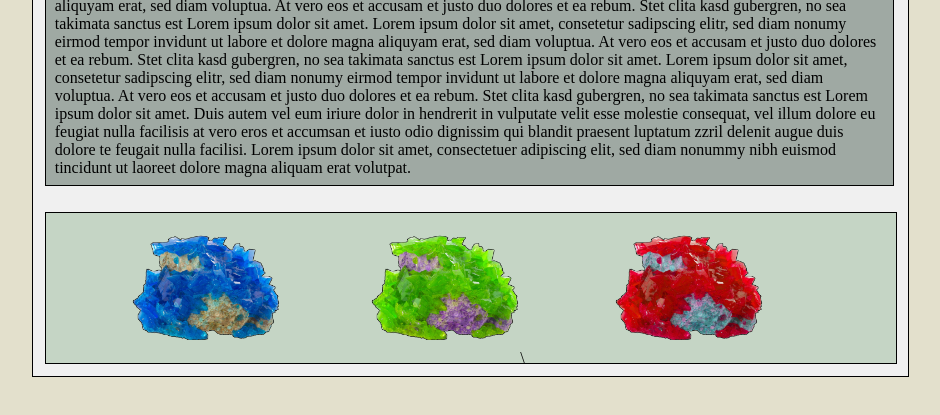
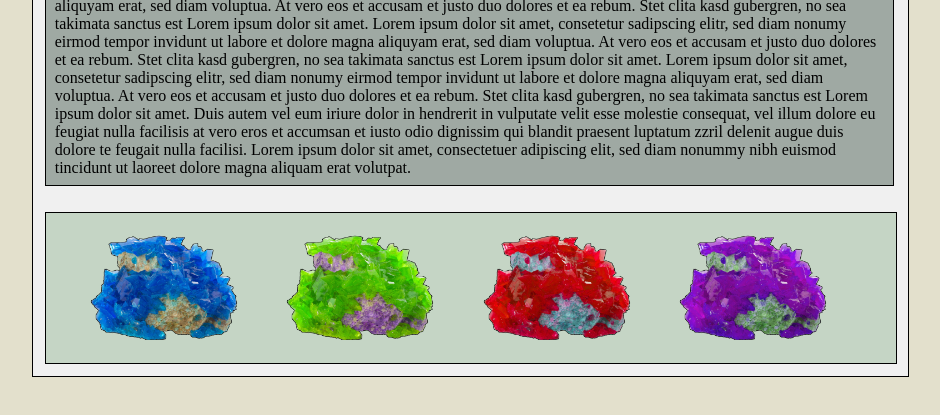
Before and after one commit to davidfunk13/week-4-game, a plain HTML site: page index.html in a window 1280 px wide. Shown: the part 303-718 px from the top of the page, without its empty margins (166-1106 px from the left). Drawn offline with nearby package versions, Linux system fonts and the light colour scheme.

Commit message:
added a purple crystal. added onclick functionality that doesnt do anything yet to the crystal images.

```diff
--- a/assets/css/style.css
+++ b/assets/css/style.css
@@ -49,10 +49,8 @@ h1 {
     background: #f0f0f0;
 }
 
-.blue,
-.red,
-.green {
+img {
     width: 150px;
     height: 150px;
-    margin-left: 10%;
+    margin-left: 5%;
 }
--- a/index.html
+++ b/index.html
@@ -34,9 +34,10 @@
             tincidunt ut laoreet dolore magna aliquam erat volutpat.
         </div>
         <div class="imagecontainer">
-        <img class="blue" src="./assets/images/blue.png" alt="blue crystal">
-        <img class="green" src="./assets/images/green.png" alt="green crystal">\
-        <img class="red" src="./assets/images/red.png" alt="red crystal">
+        <img class="blue" src="./assets/images/blue.png" onclick="alert()" alt="blue crystal">
+        <img class="green" src="./assets/images/green.png" onclick="alert()" alt="green crystal">
+        <img class="red" src="./assets/images/red.png" onclick="alert()" alt="red crystal">
+        <img class="purple" src="./assets/images/purple.png" onclick="alert()" alt="purple crystal">
         </div>
     </div>
     <!-- jQuery (necessary for Bootstrap's JavaScript plugins) -->
```
Also changed, not shown: assets/images/purple.png (added).
